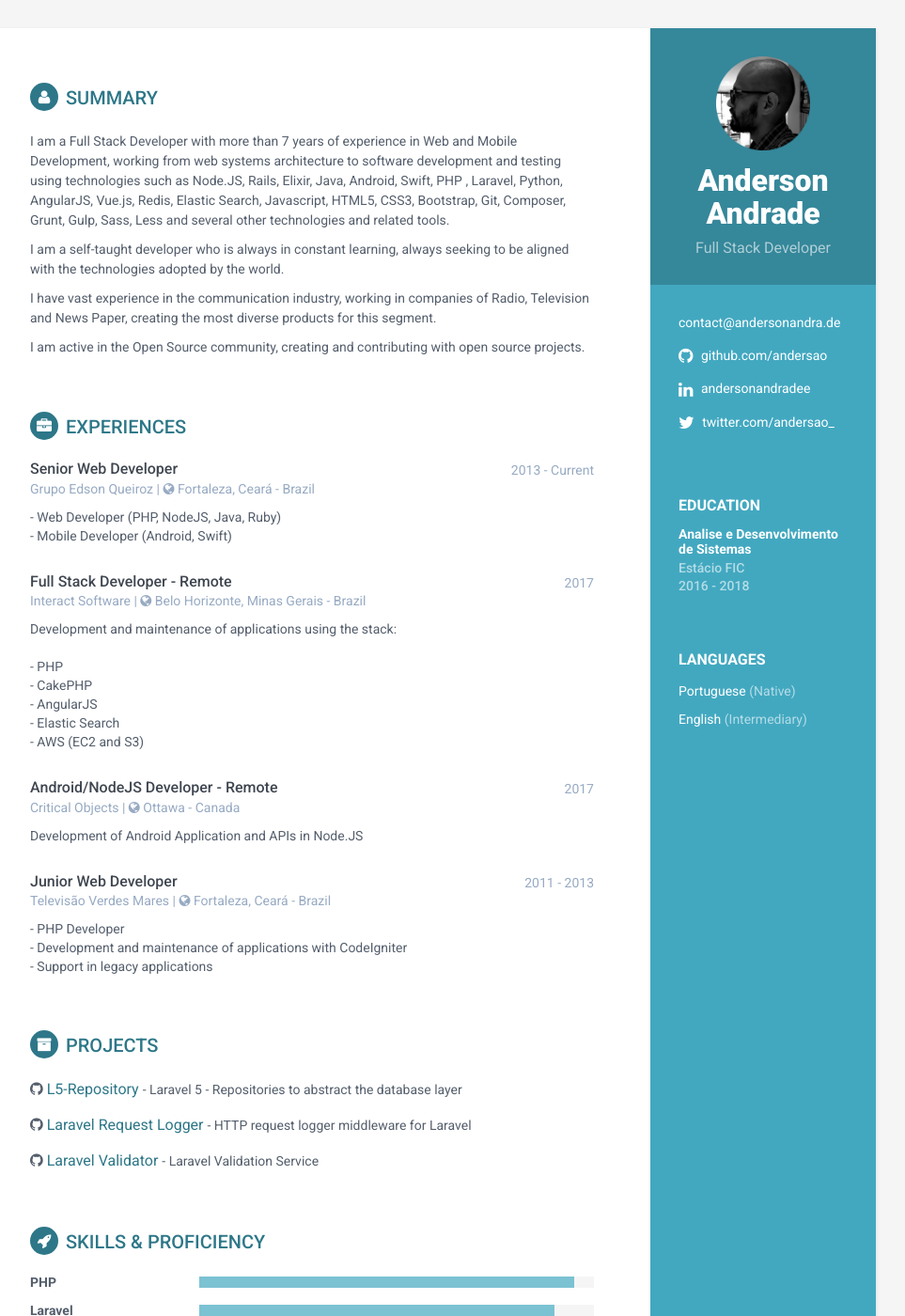
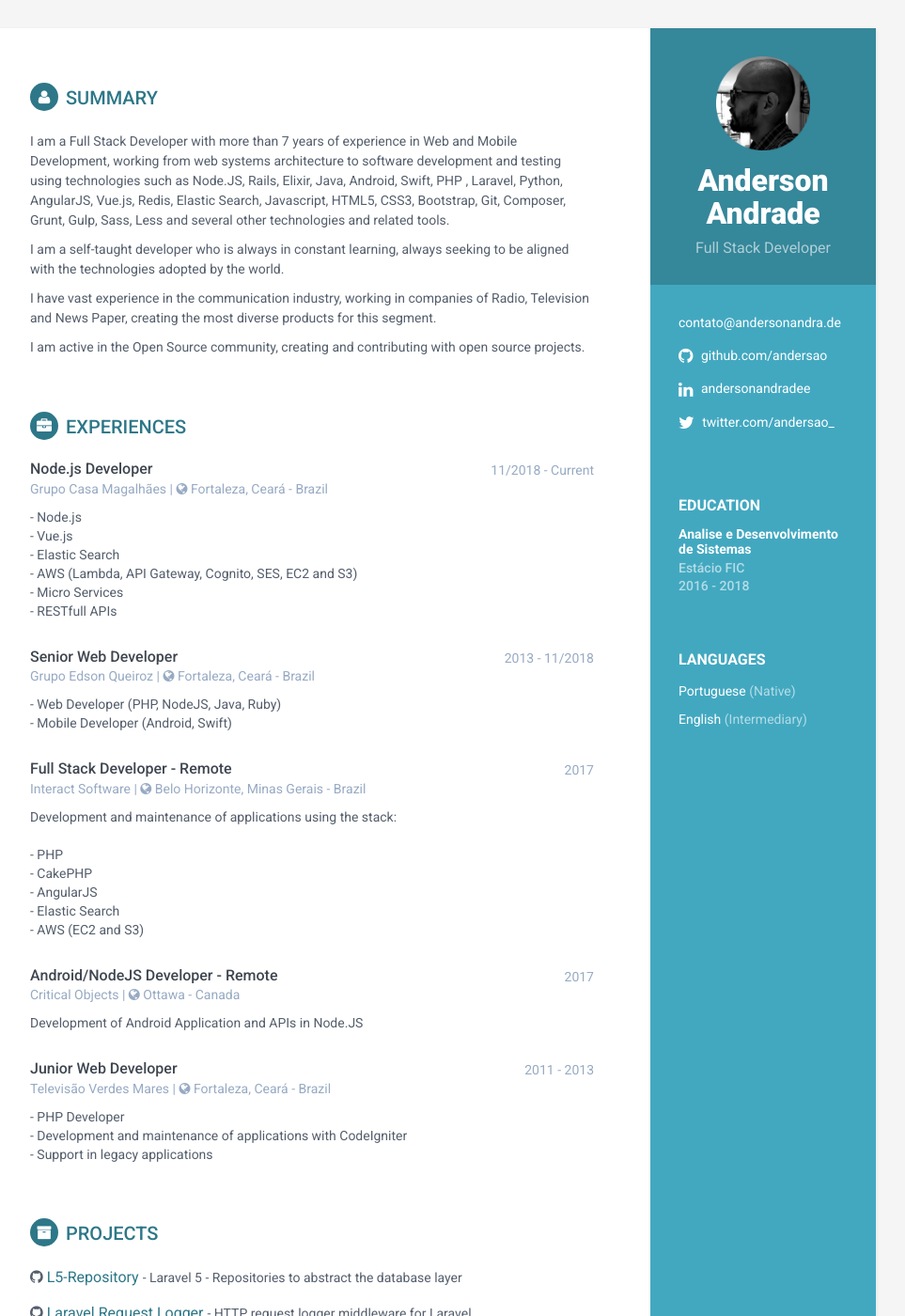
Before and after one commit to andersao/andersao.github.io, a Jekyll site: the page built from index.html, in a window 1280 px wide and 1400 px high. Shown: the whole window at 94% size, without its empty margins (188-1151 px from the left). Built offline with Jekyll 4.4.1, drawn with Linux system fonts in a browser that asks for light colours.

Commit message:
Update experience  informations

```diff
--- a/_data/contacts.yml
+++ b/_data/contacts.yml
@@ -1,7 +1,7 @@
 - class: email
   icon:
   link: \#
-  text: contact@andersonandra.de
+  text: contato@andersonandra.de
 - class: github
   icon: fa fa-github
   link: https://github.com/andersao
--- a/_data/experiences.yml
+++ b/_data/experiences.yml
@@ -1,5 +1,16 @@
+- title: Node.js Developer
+  time: 11/2018 - Current
+  company: Grupo Casa Magalhães
+  location: Fortaleza, Ceará - Brazil
+  details: >
+    - Node.js <br/>
+    - Vue.js <br/>
+    - Elastic Search <br/>
+    - AWS (Lambda, API Gateway, Cognito, SES, EC2 and S3) <br/>
+    - Micro Services <br/>
+    - RESTfull APIs <br/>
 - title: Senior Web Developer
-  time: 2013 - Current
+  time: 2013 - 11/2018
   company: Grupo Edson Queiroz
   location: Fortaleza, Ceará - Brazil
   details: >
--- a/_data/skills.yml
+++ b/_data/skills.yml
@@ -10,14 +10,17 @@
 - title: Angular.JS
   level: 80%
   icon:
+- title: Vue.JS
+  level: 60%
+  icon:
 - title: Wordpress
   level: 90%
   icon:
 - title: Android
-  level: 80%
+  level: 70%
   icon:
 - title: Swift
-  level: 50%
+  level: 30%
   icon:
 - title: HTML5
   level: 90%
@@ -50,10 +53,10 @@
   level: 10%
   icon:
 - title: Elastic Search
-  level: 30%
+  level: 50%
   icon:
 - title: Polopoly
-  level: 60%
+  level: 80%
   icon:
 - title: Ionic
   level: 80%
```
